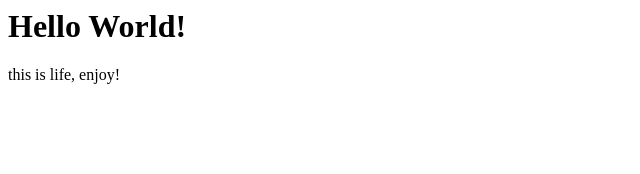
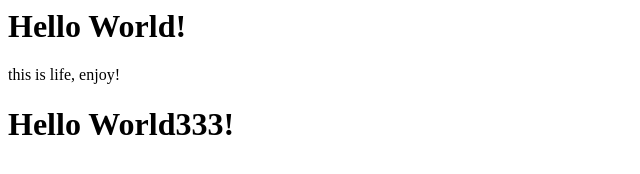
Before and after one commit to nayakwadi/SriBuchalkaGitHubMasterClass, a plain HTML site: page index.html in a window 1280 px wide. Shown: the whole page, without its empty margins (0-640 px from the left). Drawn offline with Linux system fonts and the light colour scheme.

Commit message:
added second header

```diff
--- a/index.html
+++ b/index.html
@@ -3,3 +3,5 @@
 <div>
 	<p>this is life, enjoy! </p>
 </div>
+
+<h1>Hello World333!</h1>
```
